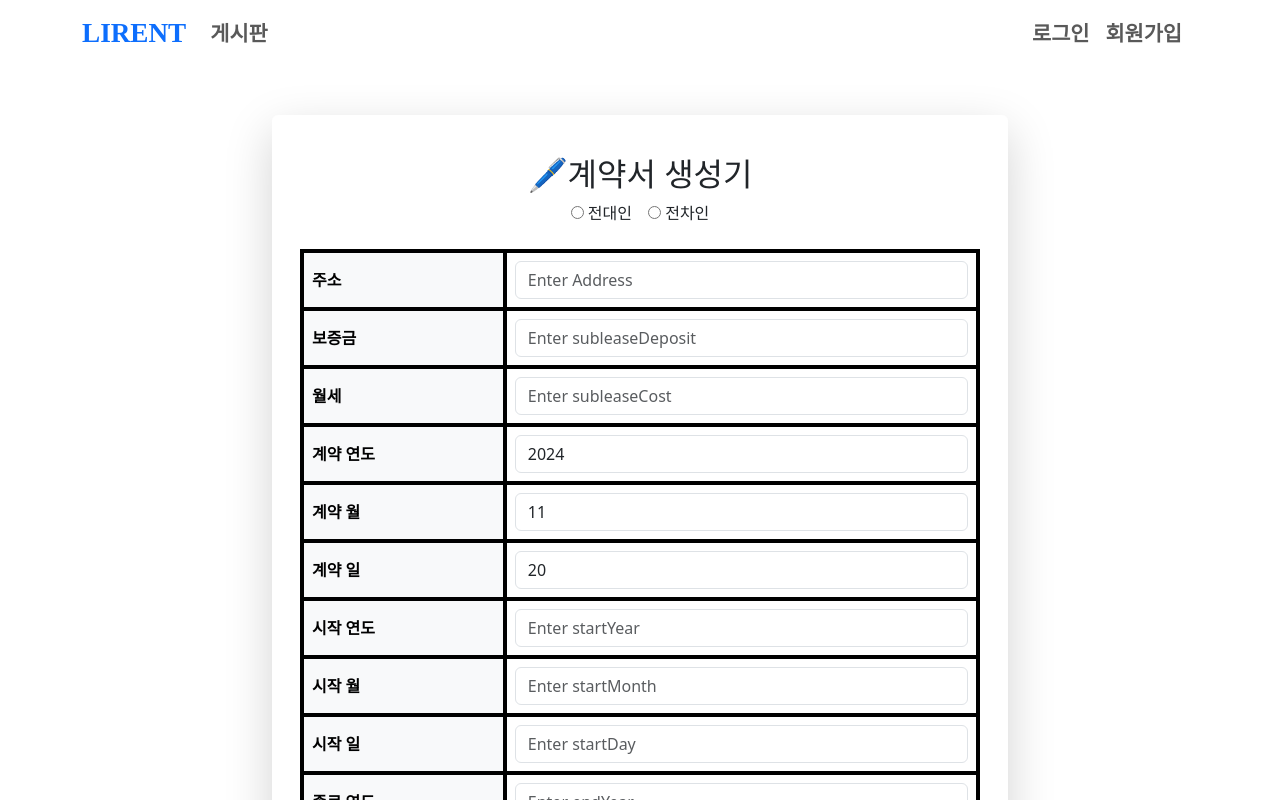
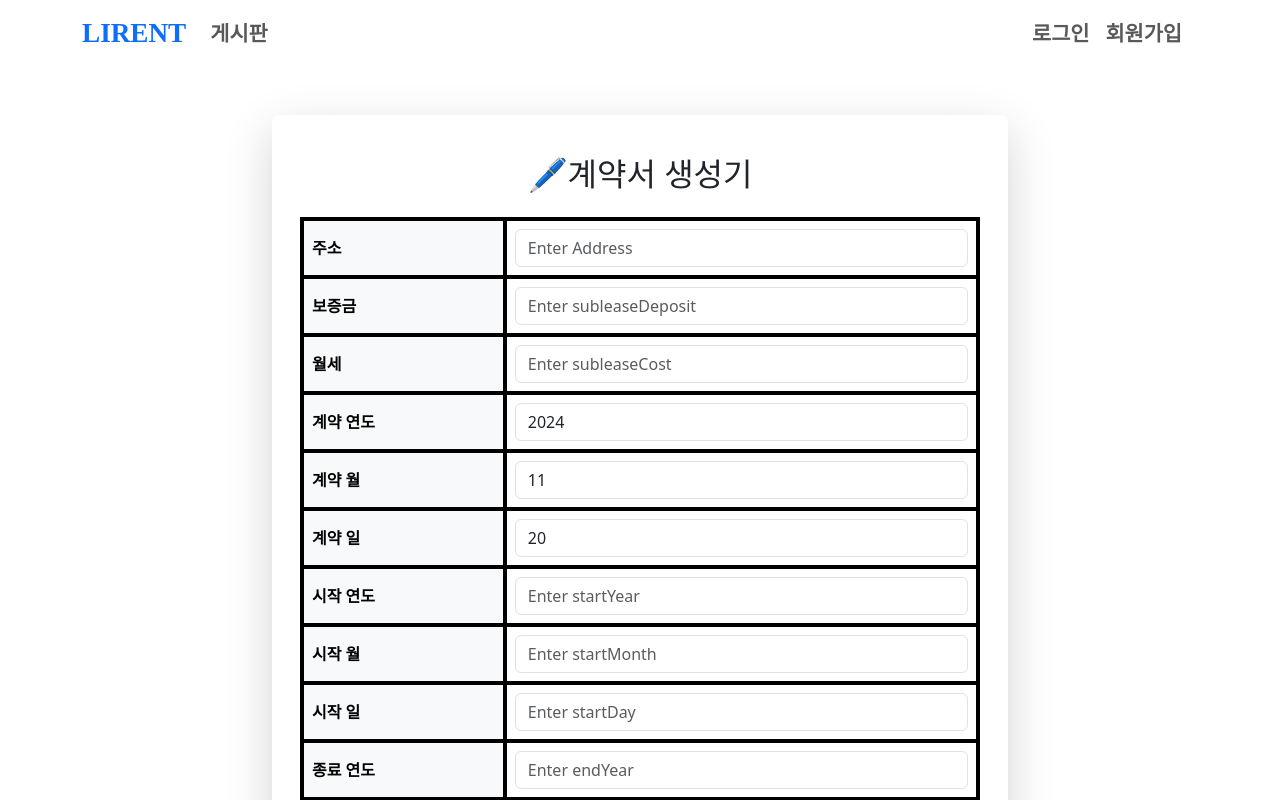
Before and after one commit to SubletMarket/LIRENT_FRONTEND, a Vue app: page /contract in a window 1280 px wide. Shown: the top 800 px of the page. Built offline with nearby package versions, Linux system fonts and the light colour scheme; a web font is replaced by a local one.

Commit message:
FIX: 계약서 작성시 총 요금 자동으로 입력 안되는 문제 해결

```diff
--- a/src/views/ContractView.vue
+++ b/src/views/ContractView.vue
@@ -44,6 +44,7 @@ const formData = ref({
 if (props.info) {
   formData.value.Address = props.info.address;
   formData.value.subleaseDeposit = props.info.deposit;
+  formData.value.subleaseCost = props.info.totalPrice;
 
   const splitedStartDate = props.info.startDate.split("-");
   formData.value.startYear = splitedStartDate[0];
@@ -85,41 +86,6 @@ const formLabels = {
 
 const generatedFilePath = ref("");
 const isLoading = ref(false);
-
-// 역할 선택 시 데이터 업데이트
-const onRoleChange = async () => {
-  try {
-    await memberStore.getUserData(); // 사용자 정보 가져오기
-    const user = memberStore.member;
-
-    if (role.value === "전대인") {
-      // 전대인 관련 필드 채우기
-      formData.value.Address = user.address || "";
-      formData.value.fromNum = user.id || "";
-      formData.value.fromPN = user.phone || "";
-      formData.value.fromName = user.nickname || "";
-
-      // 전차인 관련 필드 초기화
-      formData.value.toNum = "";
-      formData.value.toPN = "";
-      formData.value.toName = "";
-    } else if (role.value === "전차인") {
-      // 전차인 관련 필드 채우기
-      formData.value.toNum = user.id || "";
-      formData.value.toPN = user.phone || "";
-      formData.value.toName = user.nickname || "";
-
-      // 전대인 관련 필드 초기화
-      formData.value.Address = "";
-      formData.value.fromNum = "";
-      formData.value.fromPN = "";
-      formData.value.fromName = "";
-    }
-  } catch (error) {
-    console.error("역할 선택 시 데이터 로드 실패:", error);
-    alert("사용자 정보를 불러오는 데 실패했습니다.");
-  }
-};
 
 // 계약서 생성
 const submitForm = async () => {
@@ -191,32 +157,6 @@ const downloadFile = async () => {
           <div class="card-body">
             <div class="container mt-4">
               <h2 style="text-align: center">🖊️계약서 생성기</h2>
-
-              <!-- 역할 선택 -->
-              <div
-                class="d-flex justify-content-center align-items-center mb-4"
-              >
-                <label class="form-check-label me-3">
-                  <input
-                    type="radio"
-                    name="role"
-                    value="전대인"
-                    v-model="role"
-                    @change="onRoleChange"
-                  />
-                  전대인
-                </label>
-                <label class="form-check-label">
-                  <input
-                    type="radio"
-                    name="role"
-                    value="전차인"
-                    v-model="role"
-                    @change="onRoleChange"
-                  />
-                  전차인
-                </label>
-              </div>
 
               <!-- 입력 폼 -->
               <form @submit.prevent="submitForm" class="mt-4">
```
